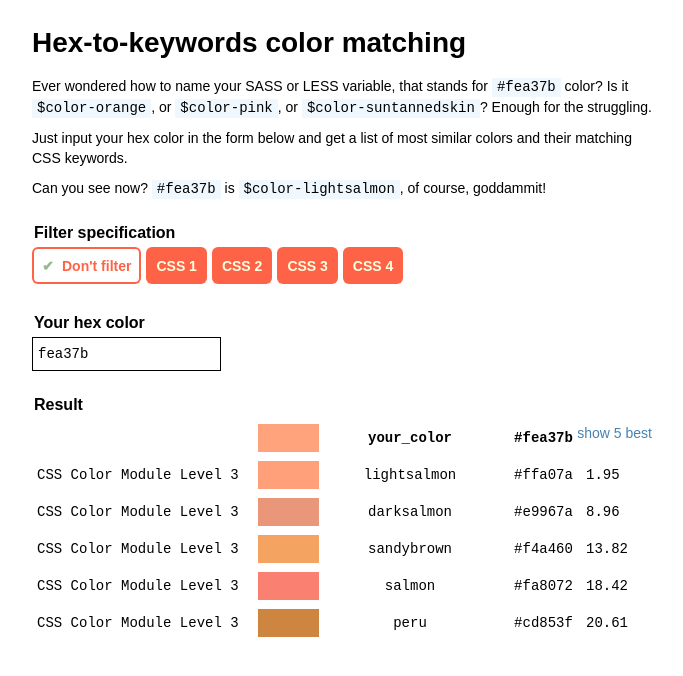
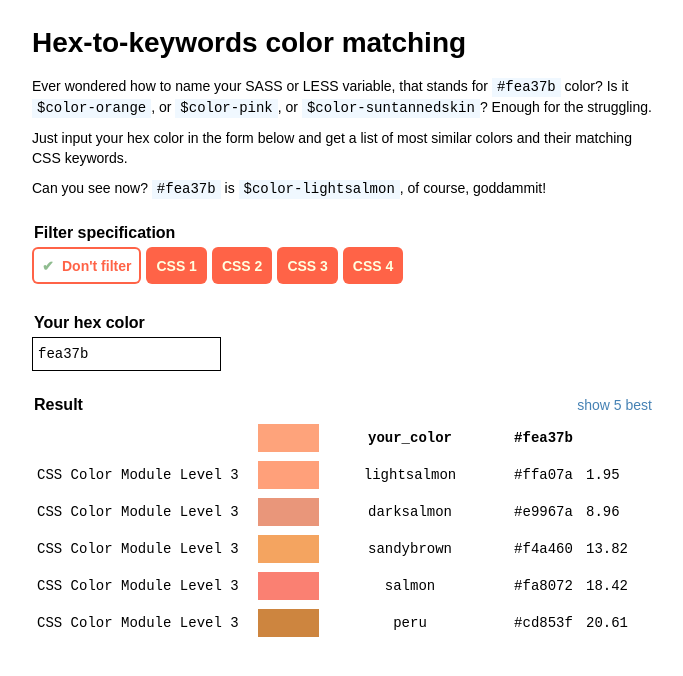
Before and after one commit to alvov/hex2keyword, a plain HTML site: page index.html in a window 1280 px wide. Shown: the whole page, without its empty margins (298-981 px from the left). Drawn offline with Linux system fonts and the light colour scheme.

Commit message:
fixed readme + fixed firefox css

```diff
--- a/index.html
+++ b/index.html
@@ -31,14 +31,14 @@
             <input class="form-input-text js-form-input-text_hex" type="text" value="fea37b" placeholder="xxxxxx"
                  maxlength="6" pattern="[a-f0-9]{6}" required autofocus>
         </fieldset>
+        <div class="form-output-limit">
+            <select class="form-output-limit-select js-form-output-limit-select">
+                <option value="5">show 5 best</option>
+                <option value="Infinity">show all</option>
+            </select>
+        </div>
         <fieldset class="form-fieldset form-fieldset_output">
             <legend class="form-legend">Result</legend>
-            <div class="form-output-limit">
-                <select class="form-output-limit-select js-form-output-limit-select">
-                    <option value="5">show 5 best</option>
-                    <option value="Infinity">show all</option>
-                </select>
-            </div>
             <div class="form-output js-form-output"></div>
         </fieldset>
     </form>
--- a/style.css
+++ b/style.css
@@ -2,6 +2,7 @@ body {
     margin: 0;
 }
 .form {
+    position: relative;
     min-width: 320px;
     max-width: 640px;
     margin: 0 auto;
@@ -97,18 +98,9 @@ body {
     border-color: tomato;
 }
 
-.form-fieldset_output {
-    position: relative;
-    min-height: 250px;
-}
-.form-output {
-    position: relative;
-    font-family: monospace;
-}
 .form-output-limit {
     position: absolute;
-    top: 0;
-    right: 0;
+    right: 10px;
     overflow: hidden;
     color: steelblue;
     cursor: pointer;
@@ -127,6 +119,13 @@ body {
     -webkit-appearance: none;
     -moz-appearance: none;
     appearance: none;
+}
+
+.form-fieldset_output {
+    min-height: 250px;
+}
+.form-output {
+    font-family: monospace;
 }
 
 .form-output-row {
```
Also changed, not shown: 1 other file.
